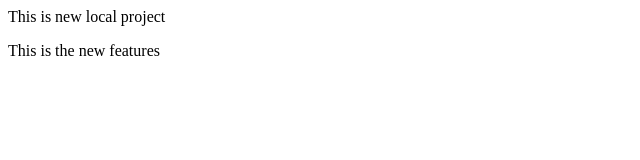
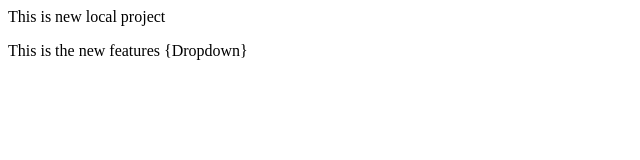
Before and after one commit to SayandeepBera/Local-Project, a plain HTML site: page index.html in a window 1280 px wide. Shown: the full height of the page, 0-640 px from the left. Drawn offline with Linux system fonts and the light colour scheme.

Commit message:
Add Dropdown

```diff
--- a/index.html
+++ b/index.html
@@ -1,2 +1,2 @@
 <p>This is new local project</p>
-<p>This is the new features</p>
+<p>This is the new features {Dropdown}</p>
```
